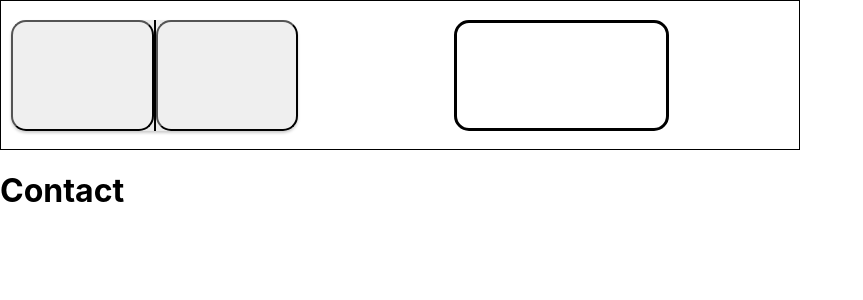
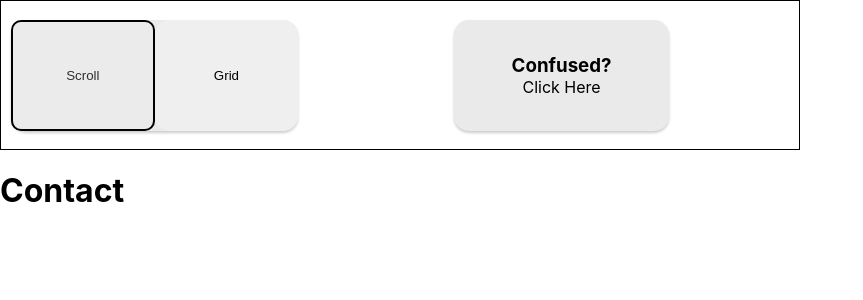
Before and after one commit to harrydnewman/brainrot-react, a React (Create React App) app: page /contact in a window 1280 px wide. Shown: the top 300 px of the page, without its empty margins (0-863 px from the left). Built offline with nearby package versions, Linux system fonts and the light colour scheme.

Commit message:
works great for scroll and grid

```diff
--- a/package.json
+++ b/package.json
@@ -18,6 +18,7 @@
     "react-lazyload": "^3.2.1",
     "react-router-dom": "^6.26.2",
     "react-scripts": "5.0.1",
+    "react-spring": "^9.7.4",
     "web-vitals": "^2.1.4"
   },
   "scripts": {
--- a/src/components/Navbar.js
+++ b/src/components/Navbar.js
@@ -1,39 +1,47 @@
 import { Link } from "react-router-dom";
 
 import styles from '../styles/Navbar.module.css'
+import { useSpring, animated } from 'react-spring';
+import React, { useState, useEffect } from 'react';
 
 const Navbar = () => {
+  const [selectedButton, setSelectedButton] = useState('scroll'); // Default to 'scroll'
+
+
+  const animationProps = useSpring({
+    left: selectedButton === 'scroll' ? '0%' : '50%',
+    config: { tension: 200, friction: 20 },
+  });
 
   function selectScroll(){
-    console.log("scroll selected!")
+    console.log("scroll selected!");
+    setSelectedButton('scroll');
   }
 
   function selectGrid(){
     console.log("Grid selected");
+    setSelectedButton('grid');
   }
   return (
     <div className={styles.navbarDiv}>
       <div className={styles.scrollTypeButtons}>
       <div className={styles.typeButtonDrawer}>
+  <animated.div
+    className={styles.drawerSectionSelected}
+    style={animationProps}
+  />
   <div className={`${styles.drawerSection} ${styles.rightBorder}`}>
-          <button className={styles.drawerButton} onClick={selectScroll}></button>
+    <button className={styles.drawerButton} onClick={selectScroll}>Scroll</button>
   </div>
   <div className={`${styles.drawerSection} ${styles.leftBorder}`}>
-        <button className={styles.drawerButton} onClick={selectGrid}></button>
+    <button className={styles.drawerButton} onClick={selectGrid}>Grid</button>
   </div>
 </div>
       </div>
-      {/* <div className={styles.scrollTypeButtons}>
-        <div className={styles.typeButton}>
-
-        </div>
-        <div className={styles.typeButton}>
-
-        </div>
-      </div> */}
       <div className={styles.aboutLinkHolder}>
         <div className={styles.aboutButtonLink}>
-
+          <h3>Confused?</h3>
+          <p>Click Here</p>
         </div>
       </div>
 
--- a/src/styles/Navbar.module.css
+++ b/src/styles/Navbar.module.css
@@ -20,20 +20,21 @@
 }
 
 .leftBorder {
-    border-width: 0 0 0 1px;
+    /* border-width: 0 0 0 1px;
     border-style:  solid ;
     border-color: black;
-    height: 80%;
+    height: 80%; */
 }
 
 .rightBorder {
-    border-width: 0 1px 0 0;
+    /* border-width: 0 1px 0 0;
     border-style:  solid ;
     border-color: black;
-    height: 80%;
+    height: 80%; */
 }
 
 .typeButtonDrawer {
+    position: relative;
     height: 75%;
     width: 90%;
     background-color: rgb(234, 234, 234);
@@ -47,29 +48,38 @@
 
 /* this is more like the actual selection */
 .drawerSection {
+    position: relative;
     height:100%;
     width: 50%;
     /* border-radius: 15px; */
+    z-index: 1;
 }
 
 .drawerSection button {
+    position: relative;
     width: 100%;
     height: 100%;
     /* background-color: rgba(255, 255, 255, 0); */
-    /* border-width: 0 0 0 0; */
+    border-width: 0 0 0 0;
     border-radius: 15px;
+    z-index: 2;
 }
 
 .drawerSection button:hover {
     cursor: pointer;
 }
 .drawerSectionSelected {
-    background-color: rgb(215, 215, 215);
-    height:100%;
-    width: 53%;
-    border-radius: 15px;
+    position: absolute;
+    top: 0;
+    bottom: 0;
+    left: 0;
+    width: 50%;
+    background-color: rgba(215, 215, 215, 0.216);
+    border-radius: 10px;
     border: 2px solid black;
-}
+    z-index: 3; /* Ensure it stays behind the buttons */
+    /* margin: 5px; */
+  }
 
 .aboutLinkHolder {
     width: 45%;
@@ -95,9 +105,19 @@
     width: 60%;
     height: 75%;
     margin: 10px;
-    border: 3px solid black;
+    /* border: 3px solid black; */
     border-radius: 15px;
-    /* display: flex;
-    align-items: flex-end; */
+    background-color: rgb(234, 234, 234);
+display: flex;
+flex-direction: column;
+justify-content: center;
+align-items: center;
+    /* align-items: flex-end; */
+    box-shadow: 0 2px 3px rgba(0, 0, 0, 0.2);
 
 }
+
+.aboutButtonLink h3, p {
+    margin: 0;
+    padding: 0;
+}
```
Also changed, not shown: 1 other file (tests, documents, lock files or other folders). Lines whose indentation alone changed are shown as unchanged.
